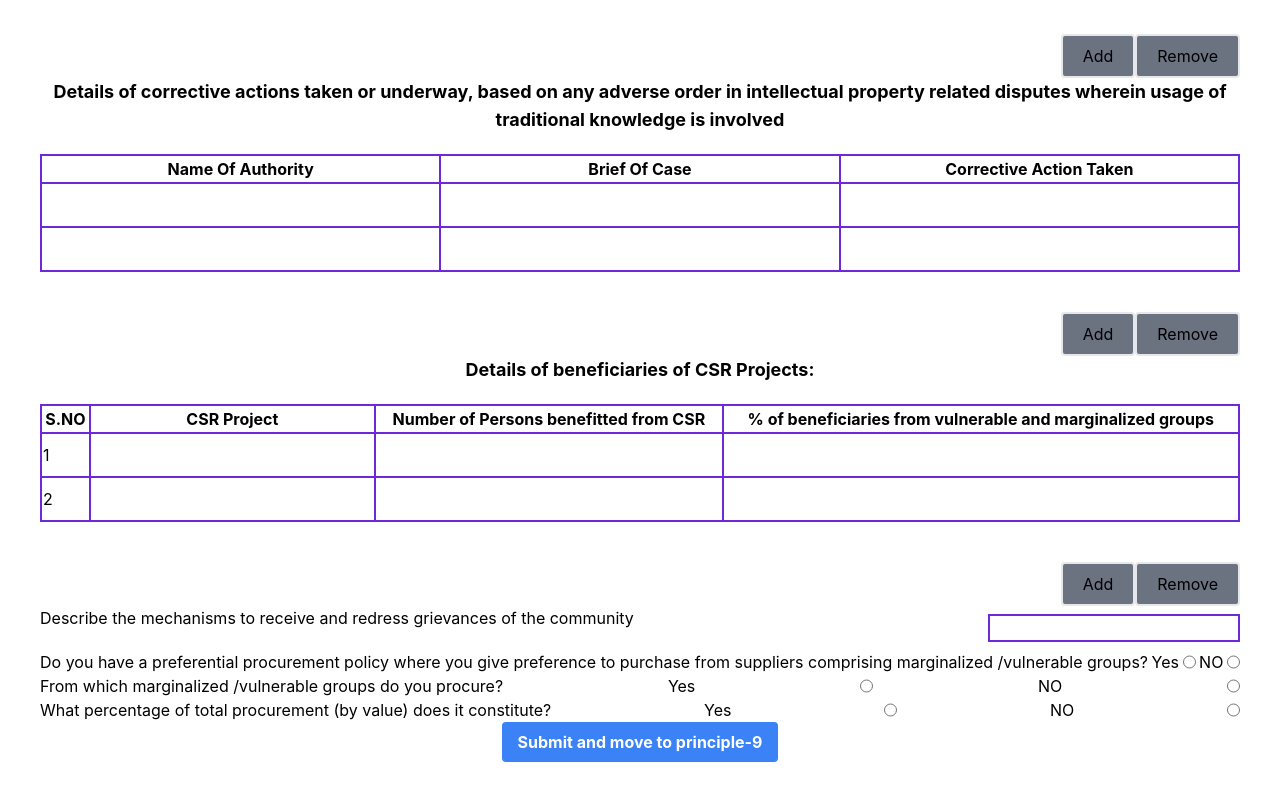
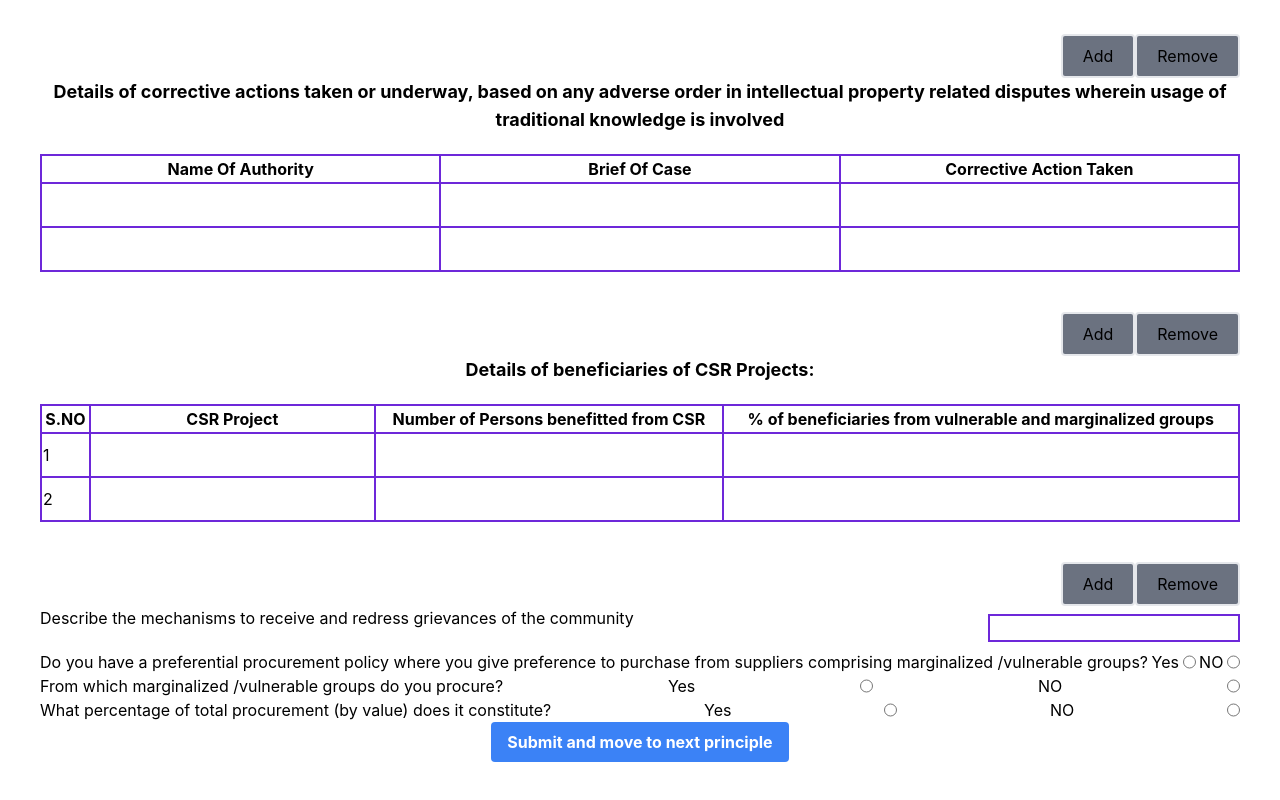
Before and after one commit to mdnasim3108/netZeroPro, a React (Create React App) app in the folder client/: page /sectionC/principle8 in a window 1280 px wide. Shown: the part 1678-2478 px from the top of the page. Built offline with nearby package versions, Linux system fonts and the light colour scheme.

Commit message:
navigators

```diff
--- a/client/src/components/authentication/login.js
+++ b/client/src/components/authentication/login.js
@@ -64,7 +64,7 @@ const Login = () => {
 
         toastifySuccess()
         setTimeout(() => {
-          // navigate("/payment")
+
           navigate("/home")
         }, 3000);
         setCookie("user", email, { path: "/",expires:tomorrow });
@@ -86,7 +86,7 @@ const Login = () => {
       console.log(result.user.photoURL);
       setValues(result.user.email);
       localStorage.setItem("email", result.user.email);
-      navigate("/payment");
+      navigate("/home");
     }).catch (()=>{
         toastifyFailure();
     })
--- a/client/src/components/navbar/NavBar.js
+++ b/client/src/components/navbar/NavBar.js
@@ -56,7 +56,7 @@ export default function NavBar({ fixed }) {
                   className="px-3 py-2 flex items-center text-xs uppercase font-bold leading-snug text-white hover:opacity-75"
 
                 >
-                  <i className="fab fa-pinterest text-lg leading-lg text-white opacity-75"></i><span className="ml-2" style={{cursor:"pointer"}} onClick={()=>{navigate('/sectionC')}}> Section C</span>
+                  <i className="fab fa-pinterest text-lg leading-lg text-white opacity-75"></i><span className="ml-2" style={{cursor:"pointer"}} onClick={()=>{navigate('/sectionC/principle1')}}> Section C</span>
                 </a>
               </li>
             </ul>
--- a/client/src/components/sections/Part2.jsx
+++ b/client/src/components/sections/Part2.jsx
@@ -1,7 +1,9 @@
 import React,{useState} from 'react'
 import { Helmet } from 'react-helmet'
+import { useNavigate } from 'react-router';
 const Part2 = () => {
     const [table, setTable] = useState([1,2]);
+    const navigate = useNavigate();
     const [formDataSectionC, setFormDataSectionC] = useState({
         currentRD:"",
         previousRD:"",
@@ -64,6 +66,7 @@ const Part2 = () => {
       };
     const handleSubmit = () =>{
         console.log("Scetion C Form submitted");
+        navigate('sectionC/principle4')
       }
       const sectionChange = (e) => {
         setFormDataSectionC((previousState) => ({
@@ -717,12 +720,13 @@ const Part2 = () => {
             Remove
           </button>
         </div>
+        <div className="flex justify-center">
+        <button class="bg-blue-500 hover:bg-blue-700 text-white font-bold py-2 px-4 rounded">
+          Submit and move to next principle
+        </button>
+    </div>
    </form>
-   <div className="flex justify-center">
-        <button class="bg-blue-500 hover:bg-blue-700 text-white font-bold py-2 px-4 rounded">
-          Submit and move to  principle-3
-        </button>
-      </div>
+
     </div>
   )
 }
--- a/client/src/components/sections/Part4.jsx
+++ b/client/src/components/sections/Part4.jsx
@@ -1,9 +1,10 @@
 import React,{useState} from 'react'
 import { Helmet } from 'react-helmet'
+import { useNavigate } from 'react-router';
 
 const Part4 = () => {
     const [table, setTable] = useState([1,2]);
-
+    const navigate = useNavigate();
     const [formDataSectionC, setFormDataSectionC] = useState({
 
         processDescription:"",
@@ -26,6 +27,7 @@ const Part4 = () => {
       };
     const handleSubmit = () =>{
         console.log("Scetion C Form submitted");
+        navigate("sectionC/principle6");
       }
       const sectionChange = (e) => {
         setFormDataSectionC((previousState) => ({
@@ -166,13 +168,14 @@ const Part4 = () => {
                 required
                 />
     </div>
+    <div className="flex justify-center">
+    <button class="bg-blue-500 hover:bg-blue-700 text-white font-bold py-2 px-4 rounded">
+          Submit and move to next principle
+        </button>
+        </div>
+      </form>
 
-      </form>
-      <div className="flex justify-center">
-        <button class="bg-blue-500 hover:bg-blue-700 text-white font-bold py-2 px-4 rounded">
-          Submit and move to  principle-5
-        </button>
-      </div>
+
     </div>
   )
 }
--- a/client/src/components/sections/Part6.jsx
+++ b/client/src/components/sections/Part6.jsx
@@ -1,11 +1,11 @@
 import React,{useState} from 'react'
 import { Helmet } from 'react-helmet'
-
+import { useNavigate } from 'react-router';
 
 const Part6 = () => {
 
     const [table, setTable] = useState([1,2]);
-
+    const navigate = useNavigate();
     const [formDataSectionC, setFormDataSectionC] = useState({
         totalElectricityConsumption:"",
         totalFuelConsumption:"",
@@ -16,11 +16,11 @@ const Part6 = () => {
         designatedConsumers:"",
 
 
-
     })
 
     const handleSubmit = () =>{
         console.log("Scetion C Form submitted");
+        navigate("sectionC/principle7")
       }
       const sectionChange = (e) => {
         setFormDataSectionC((previousState) => ({
@@ -102,6 +102,16 @@ const Part6 = () => {
                     required
             />
         </div>
+
+
+
+
+
+      <div className="flex justify-center">
+        <button class="bg-blue-500 hover:bg-blue-700 text-white font-bold py-2 px-4 rounded">
+          Submit and move to next principle
+        </button>
+      </div>
       </form>
     </div>
   )
--- a/client/src/components/sections/Part7.jsx
+++ b/client/src/components/sections/Part7.jsx
@@ -1,9 +1,10 @@
 import React,{useState} from 'react'
 import { Helmet } from 'react-helmet'
+import { useNavigate } from 'react-router';
 
 const Part7 = () => {
     const [table, setTable] = useState([1,2]);
-
+    const navigate = useNavigate();
     const [formDataSectionC, setFormDataSectionC] = useState({})
 
     const addRowHandler = () => {
@@ -19,6 +20,7 @@ const Part7 = () => {
       };
       const handleSubmit = () =>{
         console.log("Scetion C Form submitted");
+        navigate("sectionC/principle8");
       }
       const sectionChange = (e) => {
         setFormDataSectionC((previousState) => ({
@@ -237,13 +239,14 @@ const Part7 = () => {
             Remove
           </button>
         </div>
+        <div className="flex justify-center">
+        <button class="bg-blue-500 hover:bg-blue-700 text-white font-bold py-2 px-4 rounded">
+          Submit and move to next principle
+        </button>
+      </div>
       </form>
 
-    <div className="flex justify-center">
-        <button class="bg-blue-500 hover:bg-blue-700 text-white font-bold py-2 px-4 rounded">
-          Submit and move to  principle-8
-        </button>
-      </div>
+
     </div>
   )
 }
--- a/client/src/components/sections/Part8.jsx
+++ b/client/src/components/sections/Part8.jsx
@@ -1,11 +1,11 @@
 import React,{useState} from 'react'
 import { Helmet } from 'react-helmet'
-
+import { useNavigate } from 'react-router';
 
 const Part8 = () => {
 
     const [table, setTable] = useState([1,2]);
-
+    const navigate = useNavigate()
     const [formDataSectionC, setFormDataSectionC] = useState({
 
       describeMechanisms:"",
@@ -36,6 +36,7 @@ const Part8 = () => {
       };
       const handleSubmit = () =>{
         console.log("Scetion C Form submitted");
+        navigate("sectionC/principle9")
       }
       const sectionChange = (e) => {
         setFormDataSectionC((previousState) => ({
@@ -700,13 +701,14 @@ const Part8 = () => {
               required
             />
           </div>
+          <div className="flex justify-center">
+        <button class="bg-blue-500 hover:bg-blue-700 text-white font-bold py-2 px-4 rounded">
+          Submit and move to next principle
+        </button>
+      </div>
     </form>
 
-    <div className="flex justify-center">
-        <button class="bg-blue-500 hover:bg-blue-700 text-white font-bold py-2 px-4 rounded">
-          Submit and move to  principle-9
-        </button>
-      </div>
+
     </div>
   )
 }
--- a/client/src/components/sections/Part9.jsx
+++ b/client/src/components/sections/Part9.jsx
@@ -689,8 +689,6 @@ const Part9 = () => {
     </div>
 
 
-
-
       </form>
     </div>
   )
```
